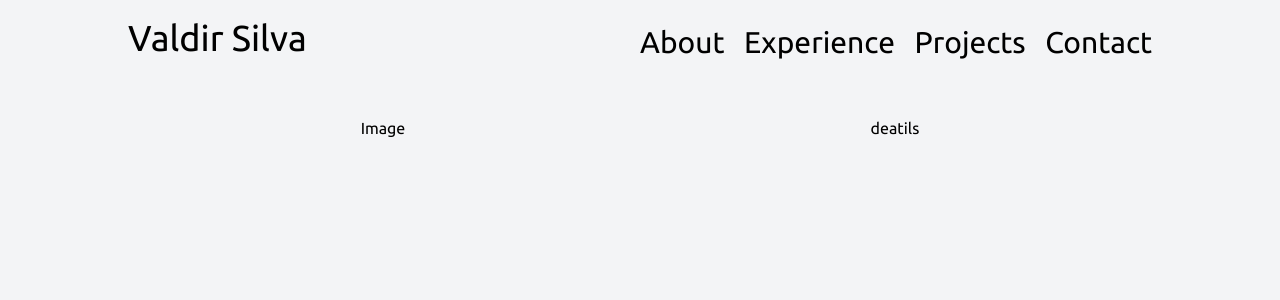
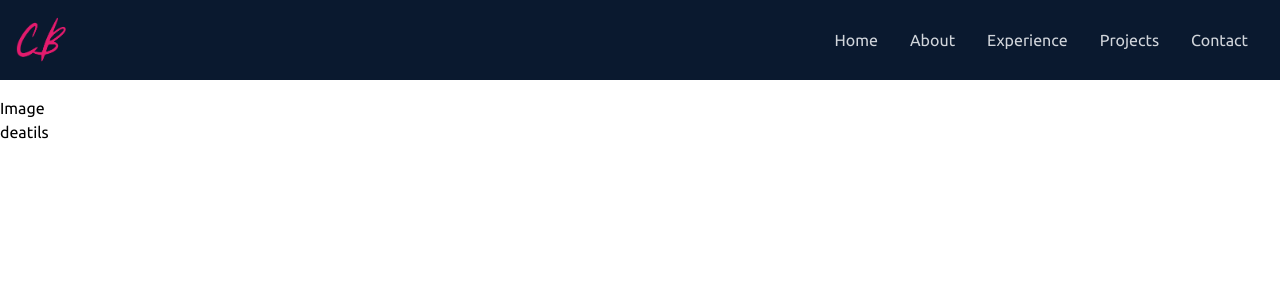
Before and after one commit to valdir-ti/portfolio, a React (Vite) app: page / in a window 1280 px wide. Shown: the top 300 px of the page. Built offline with nearby package versions, Linux system fonts and the light colour scheme.

Commit message:
refact: recreate navbar

```diff
--- a/src/App.tsx
+++ b/src/App.tsx
@@ -1,10 +1,10 @@
-import Hero from "./components/Hero"
+import Hero from "./Hero"
 import Navbar from "./components/Navbar"
 
 function App() {
 
   return (
-    <div className="h-screen bg-gray-100 body-font font-poppins">
+    <div className="h-screen body-font font-poppins">
       <Navbar />
       <Hero />
     </div>
--- /dev/null
+++ b/src/Hero.tsx
@@ -0,0 +1,10 @@
+const Hero = () => {
+  return (
+    <div className="pt-24">
+        <div>Image</div>
+        <div>deatils</div>
+    </div>
+  )
+}
+
+export default Hero
--- a/src/components/Hero.tsx
+++ /dev/null
@@ -1,10 +0,0 @@
-const Hero = () => {
-  return (
-    <div className="flex md:flex-row sm:flex-col xs:flex-col items-center justify-around mt-10 xl:pl-32 xl:pr-32 md:pl-24 md:pr-24 sm:pl-10 sm:pr-10 xs:pl-4 xs:pr-4 xs:pt-4">
-        <div>Image</div>
-        <div>deatils</div>
-    </div>
-  )
-}
-
-export default Hero
--- a/src/components/Navbar.tsx
+++ b/src/components/Navbar.tsx
@@ -1,8 +1,7 @@
 import React from 'react'
-import { RxHamburgerMenu, RxCross1 } from 'react-icons/rx'
+import { FaBars, FaTimes } from 'react-icons/fa'
 
-import Menu from './Menu'
-import ResponsiveMenu from './ResponsiveMenu'
+import Logo from '../assets/logo.png'
 
 function Navbar() {
 
@@ -13,19 +12,43 @@ function Navbar() {
     }
 
     return (
-        <div className="flex items-center justify-between pt-10 xl:pl-32 xl:pr-32 md:pl-24 md:pr-24 sm:pl-10 sm:pr-10 xs:pl-4 xs:pr-4 xs:pt-4">
-            <div className="flex-1">
-                <a className="xl:text-4xl sm:text-3xl xs:text-2xl" href="/">Valdir Silva</a>
+        <div className="fixed w-full h-[80px] flex justify-between items-center px-4 bg-[#0a192f] text-gray-300">
+            {/* logo */}
+            <div>
+                <img src={Logo} alt="Logo Image" style={{width: '50px'}} />
             </div>
-            <div className="xl:w-2/4 md:w-3/5 xl:block md:block xs:hidden">
-                <Menu />
+
+            {/* menu */}
+            <ul className='hidden md:flex'>
+                <li>Home</li>
+                <li>About</li>
+                <li>Experience</li>
+                <li>Projects</li>
+                <li>Contact</li>
+            </ul>
+
+            {/* hamburguer */}
+            <div className='md:hidden z-10'>
+                {activeResponsiveMenu ?
+                    <FaTimes onClick={handleOpenResponsiveMenu} className='cursor-pointer'/>
+                    :
+                    <FaBars onClick={handleOpenResponsiveMenu} className='cursor-pointer'/>
+                }
             </div>
-            <div className="xl:w-1/3 lg:hidden md:hidden sm:block">
-                <div className="cursor-pointer relative">
-                    {activeResponsiveMenu ? <RxCross1  size={18} onClick={handleOpenResponsiveMenu} /> : <RxHamburgerMenu size={18} onClick={handleOpenResponsiveMenu} />}
-                    {activeResponsiveMenu && <ResponsiveMenu />}
-                </div>
-            </div>
+
+            {/* mobile menu */}
+            {activeResponsiveMenu && <ul className='absolute top-0 left-0 w-full h-screen bg-[#0a192f] flex flex-col justify-center items-center'>
+                    <li className='py-6 text-4xl'>Home</li>
+                    <li className='py-6 text-4xl'>About</li>
+                    <li className='py-6 text-4xl'>Experience</li>
+                    <li className='py-6 text-4xl'>Projects</li>
+                    <li className='py-6 text-4xl'>Contact</li>
+                </ul>
+            }
+
+            {/* social icons */}
+            <div className='hidden'></div>
+
         </div>
     )
 }
--- a/src/index.css
+++ b/src/index.css
@@ -4,6 +4,12 @@
 @tailwind components;
 @tailwind utilities;
 
-html {
-    font-family: 'Ubuntu', sans-serif;
+@layer base {
+    body {
+        @apply font-[Ubuntu];
+    }
+    li {
+        @apply px-4;
+        @apply cursor-pointer;
+    }
 }
```
Also changed, not shown: src/assets/logo.png (added).
